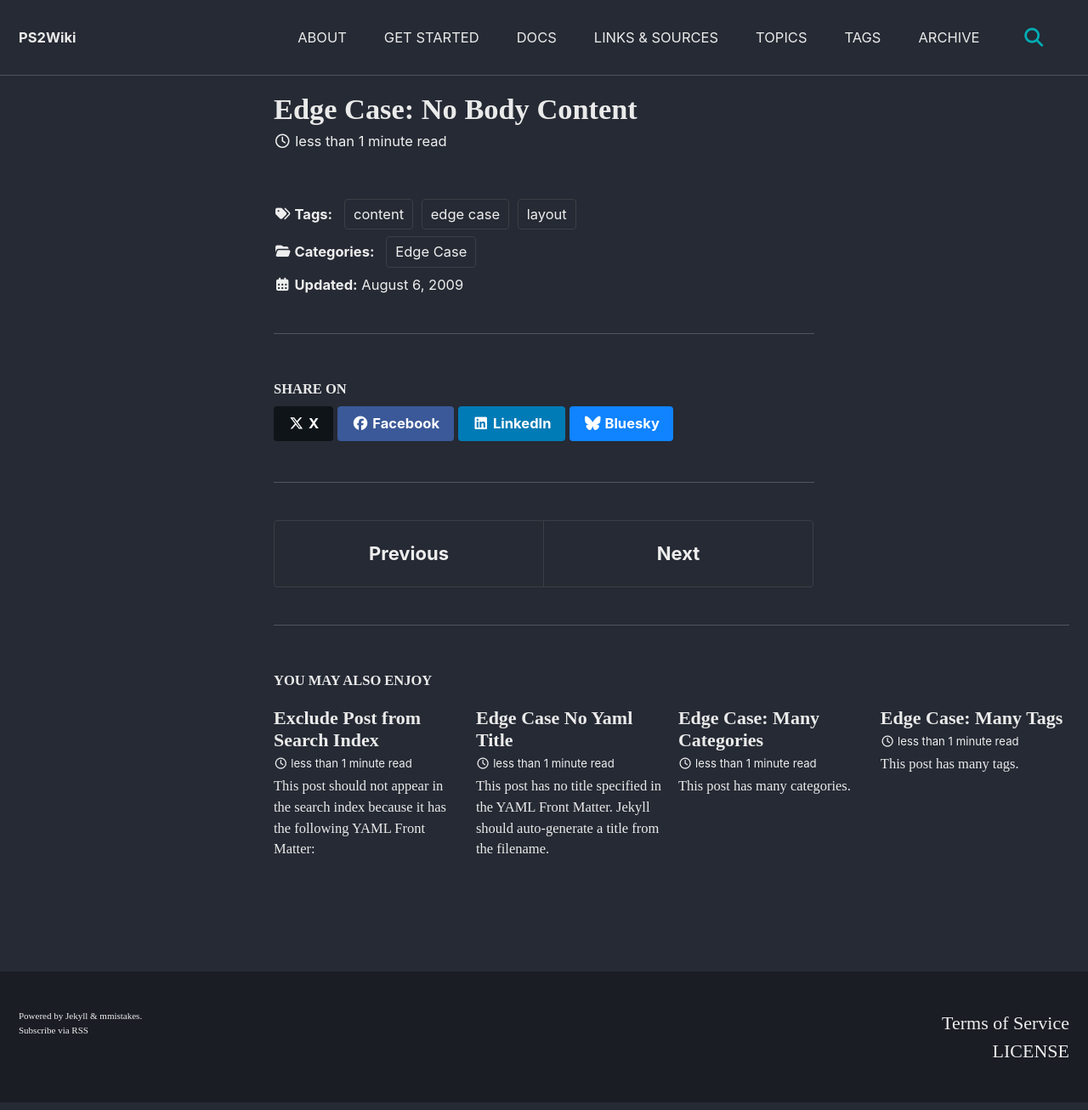
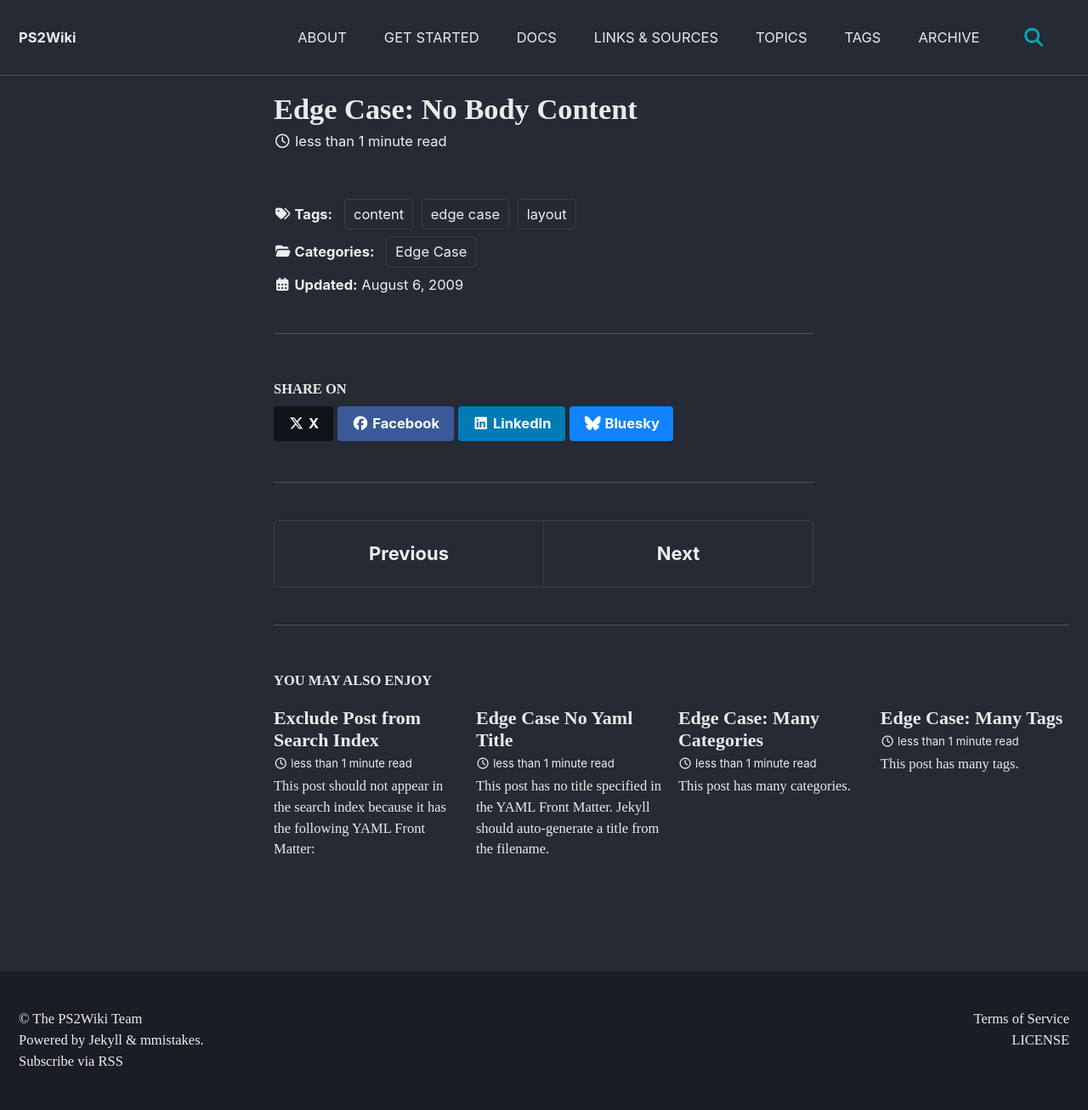
Before and after one commit to ps2wiki/search, a Jekyll site: the page built from _posts/2009-08-06-edge-case-no-body-content.md, in a window 1280 px wide. Shown: the whole page at 85% size. Built offline with Jekyll 4.4.1, drawn with Linux system fonts in a browser that asks for light colours; cached includes are drawn as plain includes; some web fonts are replaced.

Commit message:
Update footer.html

```diff
--- a/_includes/footer.html
+++ b/_includes/footer.html
@@ -1,10 +1,10 @@
-<div style="font-size: 0.5em; float: left; width: 50%">
-        <div>{{ copyright }}</div>
+<div style="font-size: 0.75em; float: left; width: 50%">
+        <div>© The PS2Wiki Team</div>
         <div>Powered by <a title="Jekyll is a simple, blog-aware, static site
         generator." href="https://jekyllrb.com/">Jekyll</a> &amp; <a title="minimal-mistakes" href="https://github.com/mmistakes/minimal-mistakes/tree/master/docs">mmistakes</a>.</div>
         <div class="footer-col rss-subscribe">Subscribe <a href="{{ "/feed.xml" | relative_url }}">via RSS</a></div>
         </div>
-        <div style="float: right; width: 50%; text-align: right">
+        <div style="font-size: 0.75em; float: right; width: 50%; text-align: right">
         <div><a title="Terms of Service - PS2Wiki" href="https://ps2wiki.github.io/about.html#terms-of-service">Terms of Service</a></div>
         <div><a title="LICENSE - PS2Wiki" href="https://github.com/ps2wiki/ps2wiki.github.io/blob/upstream/PS2Wiki_Provisional_LICENSE.txt">LICENSE</a></div>
         </div>
```
